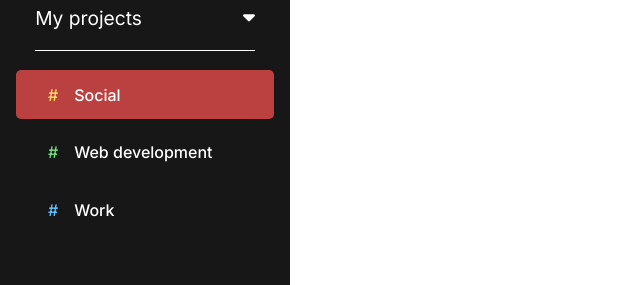
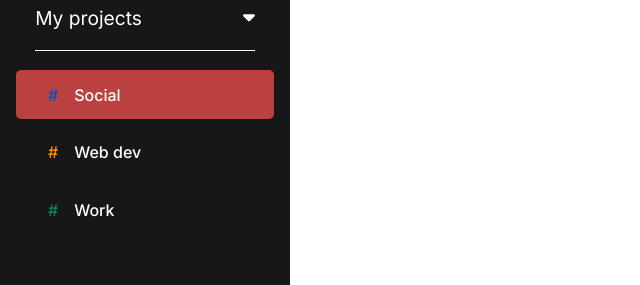
Before and after one commit to JAsaxon/Todoist, a React (Vite) app: page /#/project/Social in a window 1280 px wide. Shown: the part 328-613 px from the top of the page, without its empty margins (0-640 px from the left). Built offline with nearby package versions, Linux system fonts and the light colour scheme.

Commit message:
continued work on project adding

```diff
--- a/src/App.tsx
+++ b/src/App.tsx
@@ -40,8 +40,5 @@ function App() {
     </div>
   );
 }
-export type projectProps = {
-  text: string;
-  color: number;
-};
+
 export default App;
--- a/src/components/CreateProjectModal.tsx
+++ b/src/components/CreateProjectModal.tsx
@@ -1,14 +1,30 @@
 import { Button, Modal, Form } from "react-bootstrap";
 import ColorSelection from "./ColorSelection";
-import { createProjectModalProps } from "./Navbar";
 import { useState } from "react";
-
+import { projectType } from "../types";
+type createProjectModalProps = {
+  show: boolean;
+  handleClose: () => void;
+  handleAdd: (project: projectType) => void;
+};
 export function CreateProjectModal({
   show,
   handleClose,
+  handleAdd,
 }: createProjectModalProps) {
+  const [title, setTitle] = useState("");
   const [color, setColor] = useState("");
   console.log("H", color);
+  function handleSubmit() {
+    handleAdd({
+      title: "",
+      color: {
+        value: "",
+        label: "",
+        color: color,
+      },
+    });
+  }
   return (
     <Modal show={show} onHide={handleClose} className="modal create-project">
       <Modal.Header closeButton>
--- a/src/components/Navbar.tsx
+++ b/src/components/Navbar.tsx
@@ -7,14 +7,23 @@ import {
   faEllipsis,
 } from "@fortawesome/free-solid-svg-icons";
 import "../styles/Navbar.scss";
-import { projectProps } from "../App";
+import { ColourOption, colourOptions } from "../data/colorData";
 import { Accordion, Card, useAccordionButton } from "react-bootstrap";
 import { Dispatch, SetStateAction, useState } from "react";
 import { AccordionEventKey } from "react-bootstrap/esm/AccordionContext";
 import { CreateProjectModal } from "./CreateProjectModal";
+import { projectType } from "../types";
 
 export function Navbar() {
   const [createProject, setCreateProject] = useState(false);
+  const [projects, setProjects] = useState([
+    { color: colourOptions[1], title: "Social" },
+    { color: colourOptions[4], title: "Web dev" },
+    { color: colourOptions[7], title: "Work" },
+  ]);
+  function handleAdd(project: projectType) {
+    setProjects((prev) => [...prev, project]);
+  }
   const location = useLocation().pathname;
   return (
     <div className="sidebar">
@@ -43,6 +52,7 @@ export function Navbar() {
       <CreateProjectModal
         show={createProject}
         handleClose={() => setCreateProject(false)}
+        handleAdd={handleAdd}
       />
       <Accordion defaultActiveKey="0">
         <Card.Header>
@@ -50,9 +60,9 @@ export function Navbar() {
         </Card.Header>
         <Accordion.Collapse eventKey="0">
           <div className="projects">
-            <Project color={1} text="Social" />
-            <Project color={2} text="Web development" />
-            <Project color={3} text="Work" />
+            {projects.map((el) => {
+              return <Project color={el.color} text={el.title} />;
+            })}
           </div>
         </Accordion.Collapse>
       </Accordion>
@@ -60,10 +70,6 @@ export function Navbar() {
   );
 }
 
-export type createProjectModalProps = {
-  show: boolean;
-  handleClose: () => void;
-};
 type ProjectsToggle = {
   eventKey: string;
   callback?: (arg: AccordionEventKey) => void;
@@ -99,15 +105,22 @@ function ProjectsToggle({ eventKey, callback, setModal }: ProjectsToggle) {
 
   return <div>{HoverableSectionTitle}</div>;
 }
+type projectProps = {
+  text: string;
+  color: ColourOption;
+};
 function Project({ text, color }: projectProps) {
   const location = useLocation().pathname;
   console.log(location);
+  const style = { "--color-attr": color.color } as React.CSSProperties;
   const element = (hovered: boolean) => (
     <Link to={`project/${encodeURIComponent(text)}`}>
       <div
-        className={`project color${color} ${
+        className={`project ${
           location === `/project/${encodeURIComponent(text)}` ? "active" : ""
-        } `}
+        }
+        `}
+        style={style}
       >
         <div className="text">{text}</div>
         {hovered && (
--- a/src/styles/Navbar.scss
+++ b/src/styles/Navbar.scss
@@ -120,15 +120,7 @@
     content: "#";
     padding-right: 1em;
     margin-left: 2em;
-  }
-  .color1::before {
-    color: $tag-color-1;
-  }
-  .color2::before {
-    color: $tag-color-2;
-  }
-  .color3::before {
-    color: $tag-color-3;
+    color: var(--color-attr);
   }
 }
 .modal {
```
Also changed, not shown: src/styles/Navbar.css (+1 -1 lines), src/types.ts (+7 -0 lines).
